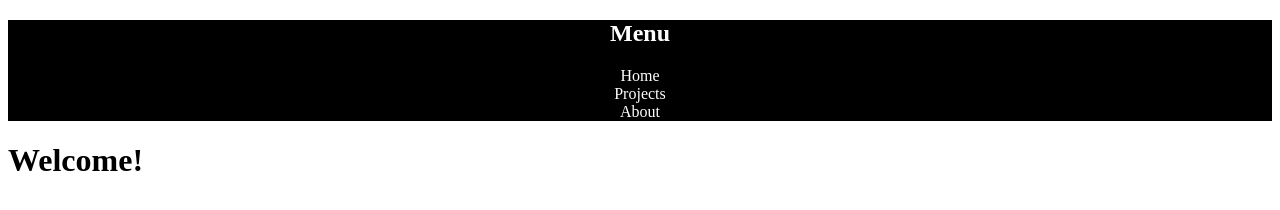
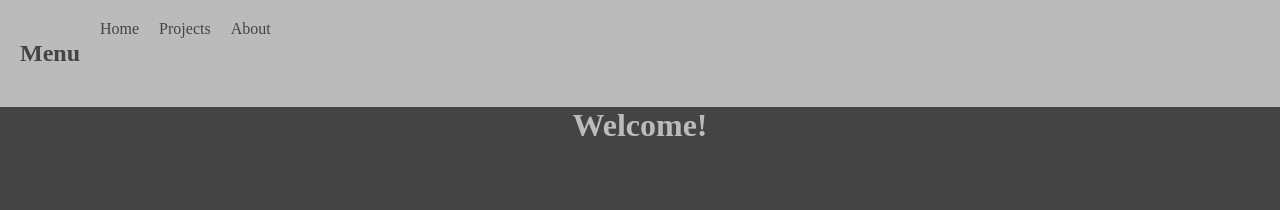
Before and after one commit to stephde/customizeJS, a plain HTML site: page example.html in a window 1280 px wide. Drawn offline with Linux system fonts and the light colour scheme.

Commit message:
adjusted example, enabled color setting

```diff
--- a/CSS/application.scss
+++ b/CSS/application.scss
@@ -1,7 +1,22 @@
+html, body {
+  width: 100%;
+  height: 100%;
+  margin: 0;
+  padding: 0;
+  overflow: hidden;
+}
+
+#menu {
+  width: 100%;
+}
+
 .class1{
-  float: left;
+  width: 100%;
+  height: 100%;
+  text-align: center;
 }
 
 .class2{
-  text-align: center;
+  float: left;
+  padding: 10px;
 }
--- a/JS/customize.js
+++ b/JS/customize.js
@@ -18,17 +18,30 @@ var customize = function(config){
     }, {
         'background-color': 'black',
         'color': 'white'
-    }]
+    }],
+       schemeDefined = false
 
     this.setConfig = function (config) {
-
+        if(typeof config.colorScheme != 'undefined'){
+            this.colorScheme = config.colorScheme
+            schemeDefined = true
+        }
     }
 
     this.setDefaultColorSchemeForClass = function(c1, c2){
-        jss.set("." + c1, defaultColorScheme[0])
+        var scheme
 
+        if(schemeDefined)
+            scheme  = colorScheme
+        else
+            scheme = defaultColorScheme
+
+
+        jss.set("." + c1, scheme[0])
         if(typeof c2 != 'undefined')
-            jss.set("." + c2, defaultColorScheme[1])
+            jss.set("." + c2, scheme[1])
+
+        return this
     }
 
 
--- a/example.html
+++ b/example.html
@@ -4,7 +4,7 @@
     <meta charset="UTF-8">
     <meta name="description" content="customizeJS example">
     <meta name="author" content="Stephan Detje">
-    <title>Tracking Surface</title>
+    <title>customize example</title>
 
     <script type="text/javascript" src="JS/jss.js"></script>
     <script type="text/javascript" src="JS/customize.js"></script>
@@ -26,7 +26,15 @@
 <h1 class="class1">Welcome!</h1>
 
 <script>
-    var cm = customize({})
+    var cm = customize({
+        colorScheme: [{
+            "background-color": "#444",
+            "color": "#bbb"
+        }, {
+            "background-color": "#bbb",
+            "color": "#444"
+        }]
+    })
     cm.setDefaultColorSchemeForClass("class1", "class2")
 </script>
 
```
Also changed, not shown: CSS/application.css.
